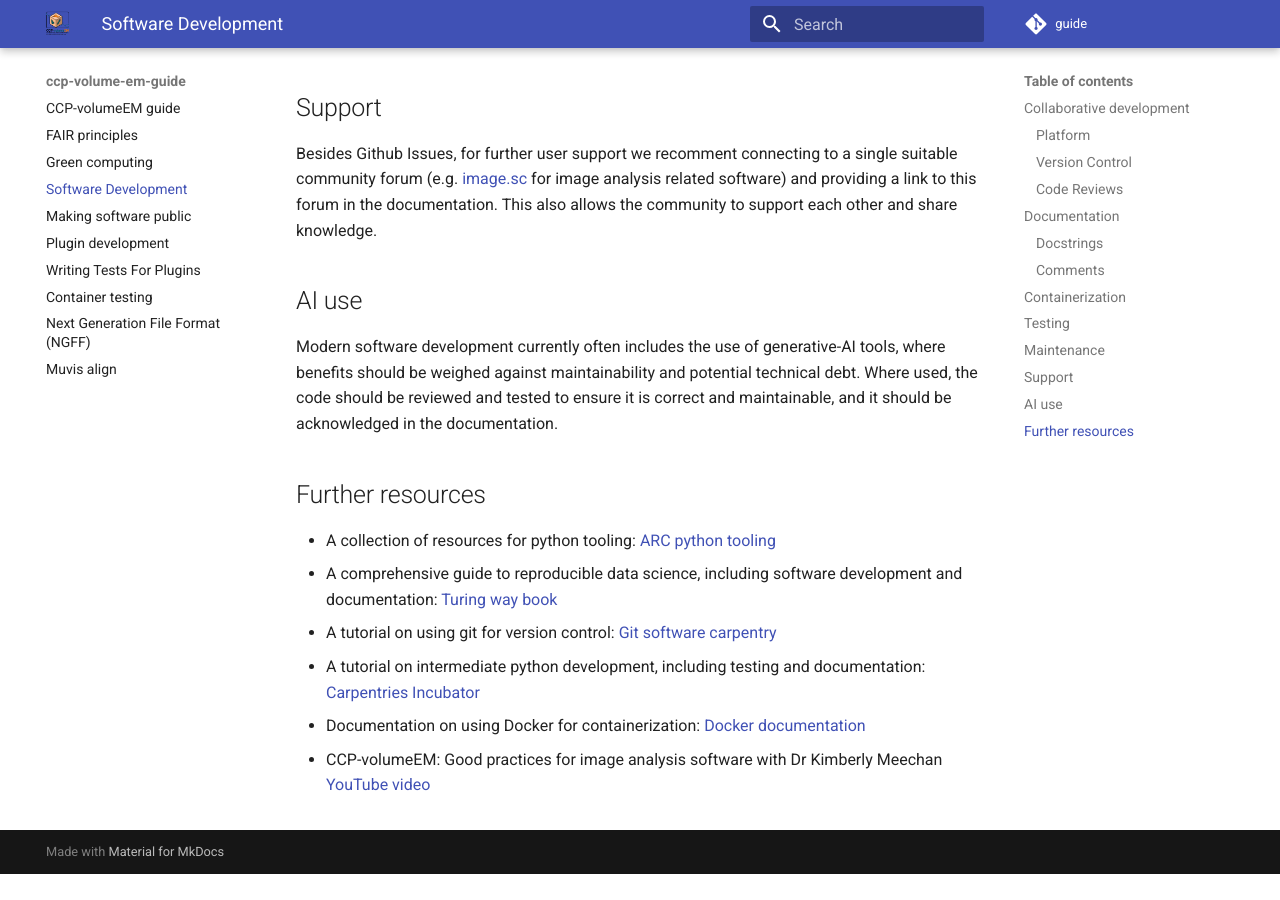
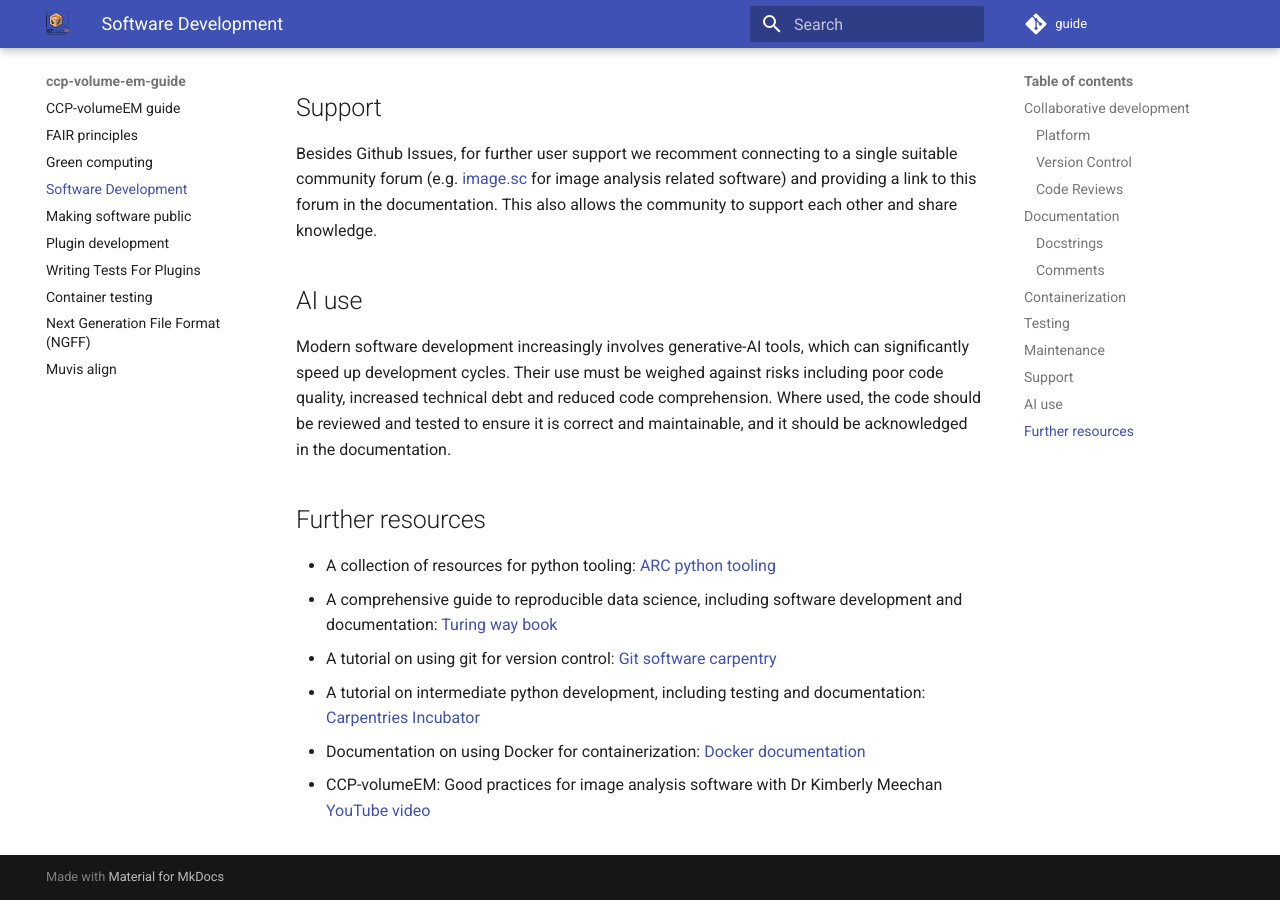
Before and after one commit to ccp-volume-em/guide, an MkDocs documentation site: the page built from docs/software.md, in a window 1280 px wide and 900 px high, scrolled down 1813 px. Built offline with MkDocs 1.6.1 and Material for MkDocs 9.7.7, drawn with Linux system fonts in a browser that asks for light colours; comment, search, counter and statistics services are not loaded; before the commit the page ends 2687 px from its top, so only the background shows below that.

Commit message:
Update docs/software.md
Co-authored-by: Piper Fowler-Wright <piperfw@gmail.com>

```diff
--- a/docs/software.md
+++ b/docs/software.md
@@ -52,7 +52,7 @@ This also allows the community to support each other and share knowledge.
 
 ## AI use
 
-Modern software development currently often includes the use of generative-AI tools, where benefits should be weighed against maintainability and potential technical debt.
+Modern software development increasingly involves generative-AI tools, which can significantly speed up development cycles. Their use must be weighed against risks including poor code quality, increased technical debt and reduced code comprehension.
 Where used, the code should be reviewed and tested to ensure it is correct and maintainable, and it should be acknowledged in the documentation.
 
 ## Further resources
```
